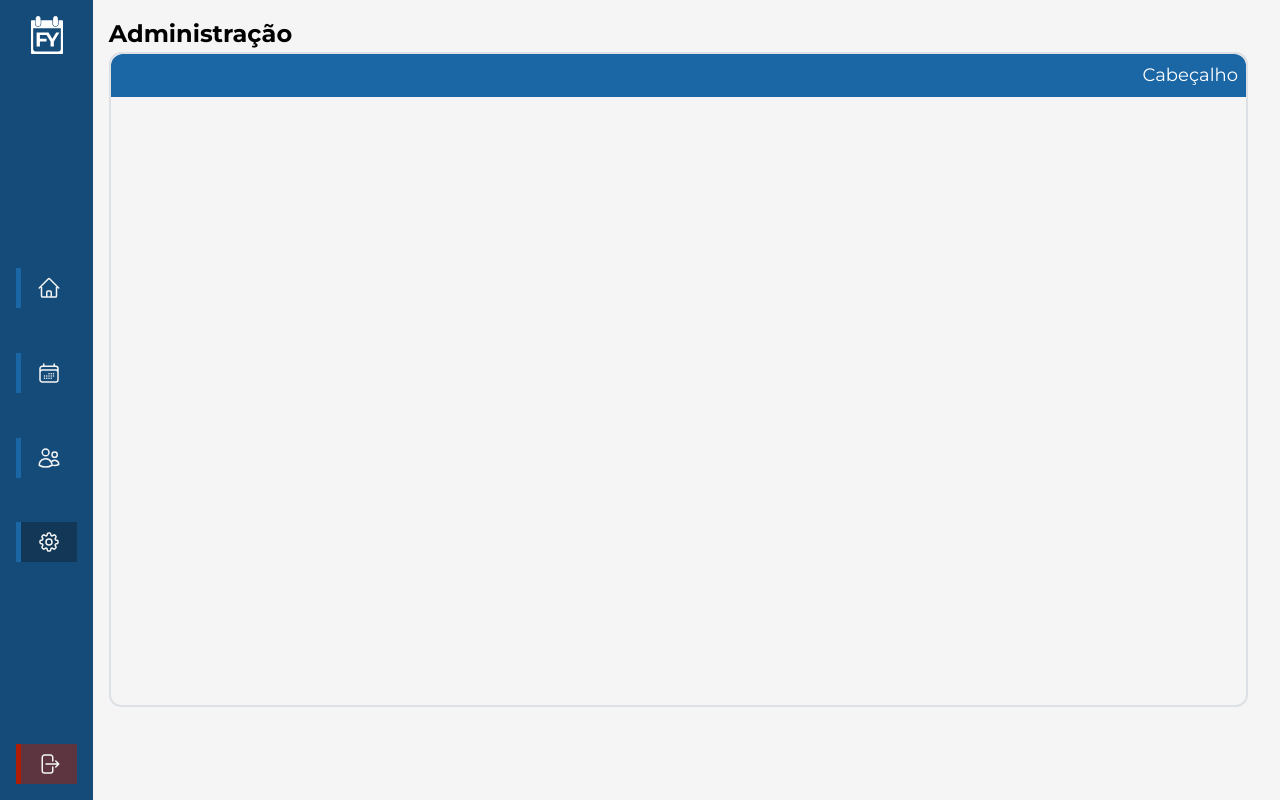
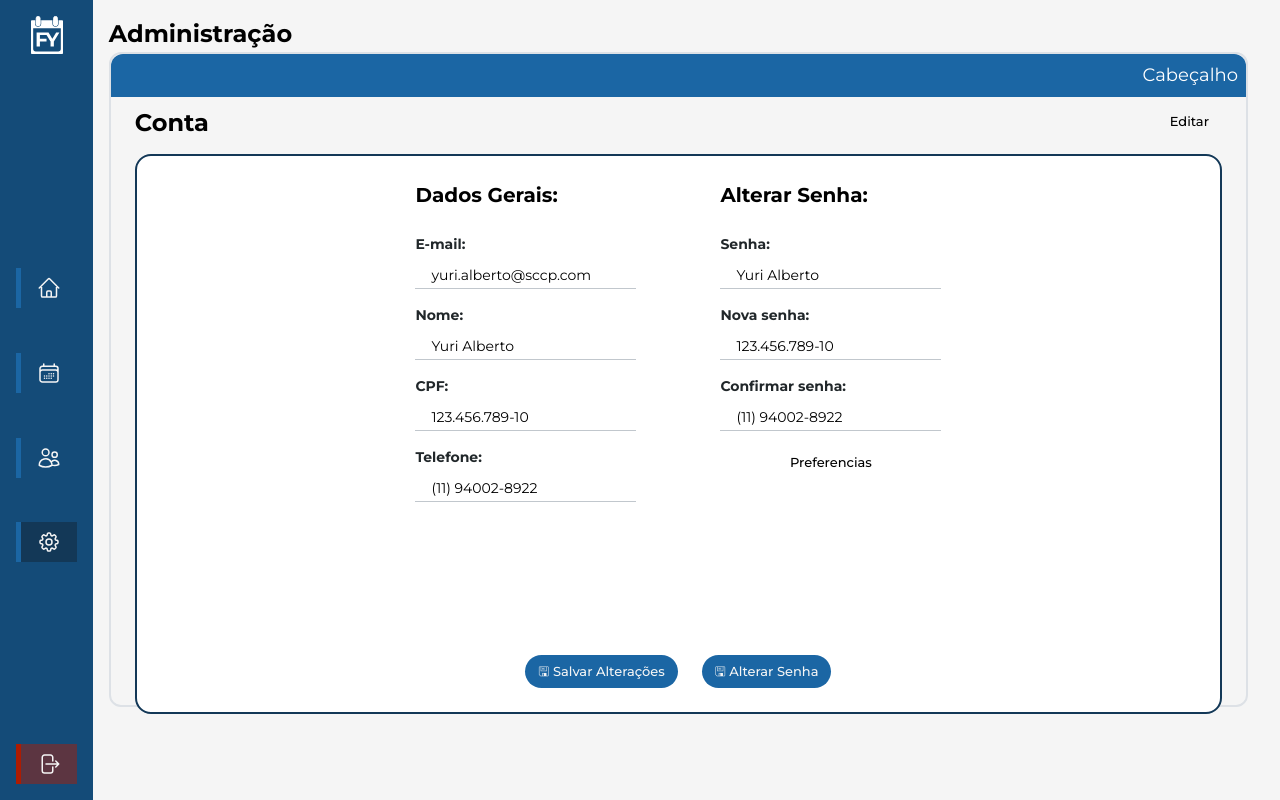
Before and after one commit to KauanPaschoal/web-projeto, a React (Vite) app: page /dashboard/administracao in a window 1280 px wide. Built offline with nearby package versions, Linux system fonts and the light colour scheme.

Commit message:
feat: Padrão da tela de administração feito com padrão no campo de input; removi components que não seriam mais utilizados

```diff
--- a/src/pages/dashboard/administracao/Administracao.css
+++ /dev/null
@@ -1 +0,0 @@
-@import 'tailwindcss';
--- a/src/pages/dashboard/administracao/Administracao.jsx
+++ b/src/pages/dashboard/administracao/Administracao.jsx
@@ -1,15 +1,61 @@
-import React from 'react'
-import './Administracao.css'
-import MenuLateralComponent from '../components/menuLateral/MenuLateralComponent'
-import MainComponent from '../components/mainComponent/MainComponent'
+import React from "react";
+import "./style/Administracao.css";
+import MenuLateralComponent from "../components/menuLateral/MenuLateralComponent";
+import MainComponent from "../components/mainComponent/MainComponent";
+import InputField from "../components/InputField/InputField";
+import SaveButton from "../components/SaveButton/SaveButton";
 
 const Administracao = () => {
-    return (
-        <div className='div-administracao flex'>
-            <MenuLateralComponent></MenuLateralComponent>
-            <MainComponent title="Administração"></MainComponent>
+  return (
+    <div className="div-administracao flex">
+      <MenuLateralComponent />
+      <MainComponent title="Administração">
+        <div className="container-admin">
+          <div className="card-header">
+            <h2 className="card-title">Conta</h2>
+            <button className="edit-button"> Editar</button>
+          </div>
+          <div className="card">
+            <div className="card-forms">
+              <div className="forms-container">
+                {/* Coluna 1 - Dados Gerais */}
+                <form className="editar-conta">
+                  <h2>Dados Gerais:</h2>
+                  <InputField
+                    labelTitle="E-mail"
+                    value="yuri.alberto@sccp.com"
+                    type="email"
+                  />
+                  <InputField labelTitle="Nome" value="Yuri Alberto" />
+                  <InputField labelTitle="CPF" value="123.456.789-10" />
+                  <InputField labelTitle="Telefone" value="(11) 94002-8922" />
+                </form>
+
+                {/* Coluna 2 - Alterar Senha */}
+                <form className="editar-conta">
+                  <h2>Alterar Senha:</h2>
+                  <InputField labelTitle="Senha" value="Yuri Alberto" />
+                  <InputField labelTitle="Nova senha" value="123.456.789-10" />
+                  <InputField
+                    labelTitle="Confirmar senha"
+                    value="(11) 94002-8922"
+                  />
+                  <button>Preferencias</button>
+                </form>
+              </div>
+            </div>
+
+            <div className="container-botao">
+              <div className="botoes-acao">
+                <SaveButton icon="📄" textContent="Salvar Alterações" />
+                <SaveButton icon="🔒" textContent="Alterar Senha" outline />
+              </div>
+            </div>
+          </div>
         </div>
-    )
-}
+      </MainComponent>
+    </div>
+  );
+};
 
-export default Administracao
+export default Administracao;
--- /dev/null
+++ b/src/pages/dashboard/administracao/style/Administracao.css
@@ -0,0 +1,99 @@
+.container-admin {
+    display: flex;
+    flex-direction: column;
+    width: 100%;
+    height: 100%;
+    gap: 16px;
+}
+
+.tabs {
+    display: flex;
+    justify-content: start;
+    gap: 8px;
+    margin: 0 16px;
+}
+
+.tab {
+    background-color: white;
+    color: #133857;
+    border: 2px solid #133857;
+    padding: 4px 16px;
+    border-radius: 16px;
+    font-weight: 600;
+    cursor: pointer;
+}
+
+.tab.active {
+    background-color: #133857;
+    color: white;
+}
+
+.card {
+    background: #fff;
+    border: 2px solid #133857;
+    border-radius: 16px;
+    margin: 0 16px;
+    padding: 24px;
+    display: flex;
+    flex-direction: column;
+    gap: 24px;
+}
+
+.card-title {
+    font-size: 24px;
+    font-weight: 700;
+    margin-bottom: -12px;
+}
+
+.forms-container {
+    display: flex;
+    justify-content: space-between;
+    gap: 84px;
+    flex-wrap: wrap;
+    margin-left: 15%;
+    margin-right: 15%;
+}
+
+.editar-conta {
+    display: flex;
+    flex-direction: column;
+    flex: 1;
+    gap: 16px;
+}
+
+.editar-conta h2 {
+    font-size: 20px;
+    font-weight: 700;
+    margin-bottom: 8px;
+}
+
+.botoes-acao {
+    display: flex;
+    justify-content: center;
+    width: fit-content;
+    gap: 24px;
+    margin-top: 16px;
+}
+
+.container-botao {
+    width: 100%;
+    display: flex;
+    height: fit-content;
+    justify-content: center;
+    flex-direction: row;
+}
+
+.card-forms {
+    width: 100%;
+    display: flex;
+    height: fit-content;
+    justify-content: center;
+
+}
+
+
+.card-header {
+    display: flex;
+    justify-content: space-between;
+    margin: 0 16px;
+}
```
Also changed, not shown: src/pages/dashboard/administracao/alterarPreferencias/AlterarPreferencias.jsx (deleted), src/pages/dashboard/administracao/alterarSenha/AlterarSenha.jsx (deleted).
